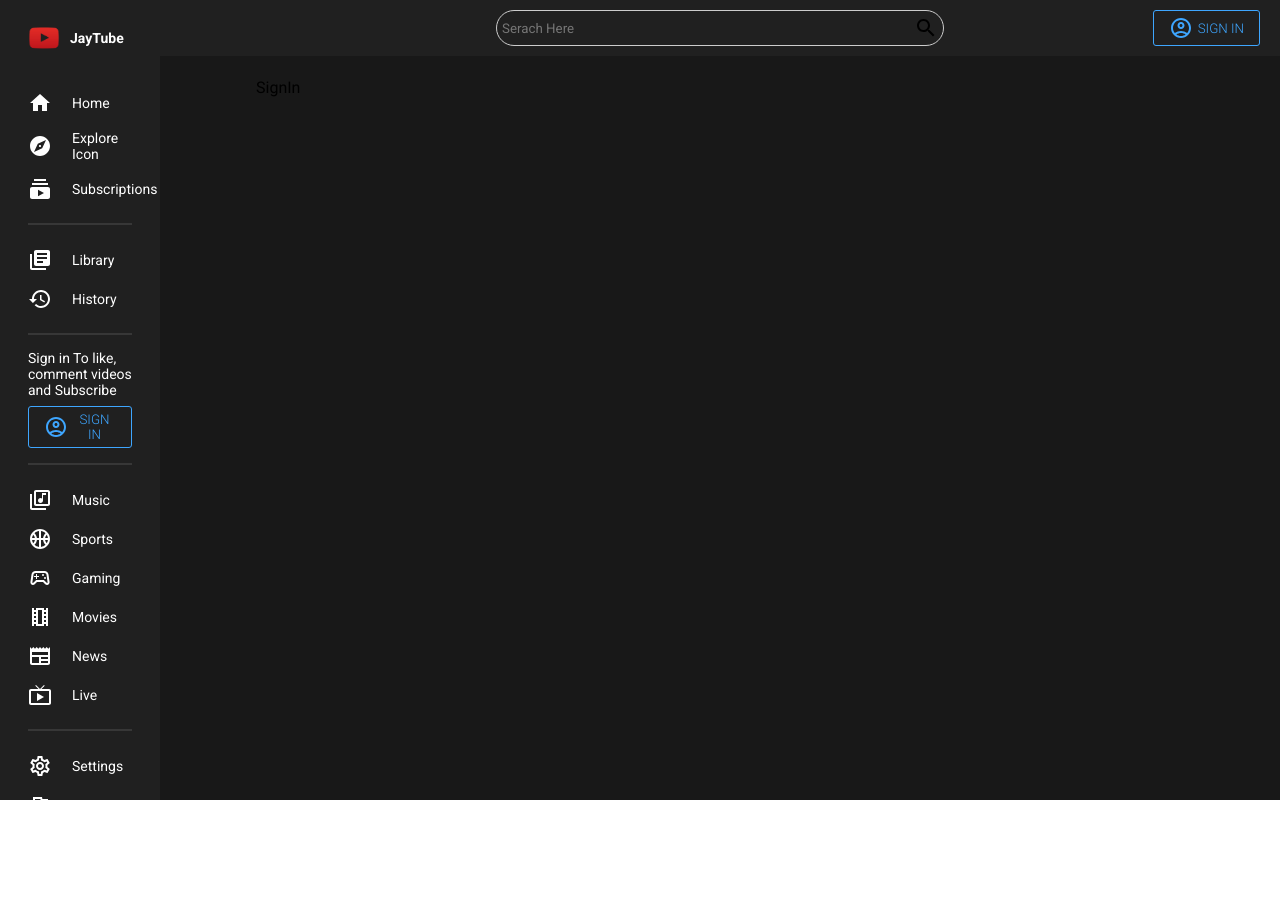
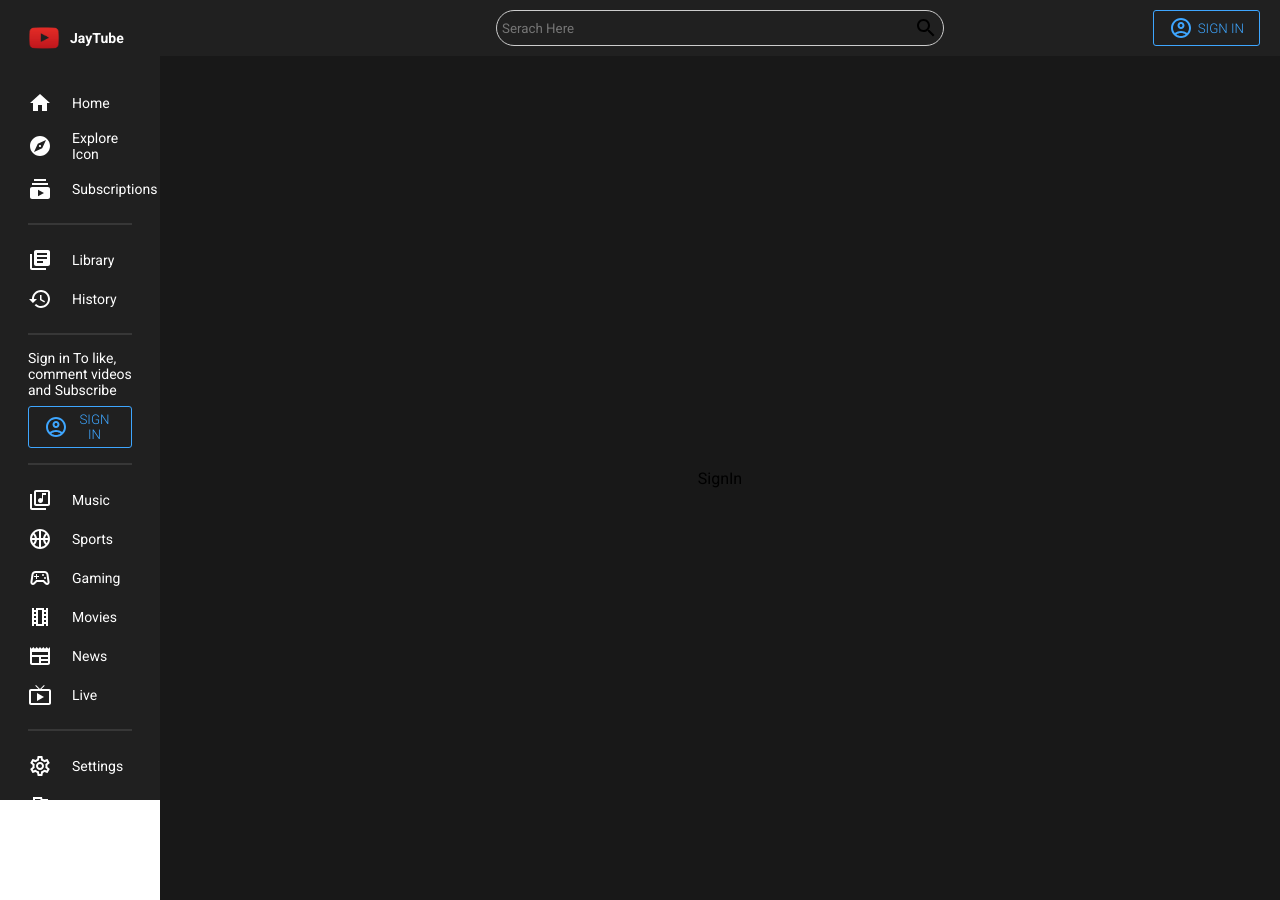
Before and after one commit to iamvermajayant/Youtube_UI, a React (Vite) app: page /signin in a window 1280 px wide. Before the commit the page ends 800 px from the top, so only its background shows below. Built offline with nearby package versions, Linux system fonts and the light colour scheme.

Commit message:
adding styles to Container

```diff
--- a/src/Pages/SignIn.jsx
+++ b/src/Pages/SignIn.jsx
@@ -1,6 +1,11 @@
 import styled from "styled-components";
 
-const Container = styled.div``;
+const Container = styled.div`
+  display : flex;
+  justify-content : center;
+  align-items : center;
+  height : 100vh;
+`;
 
 const Wrapper = styled.div``;
 
```
